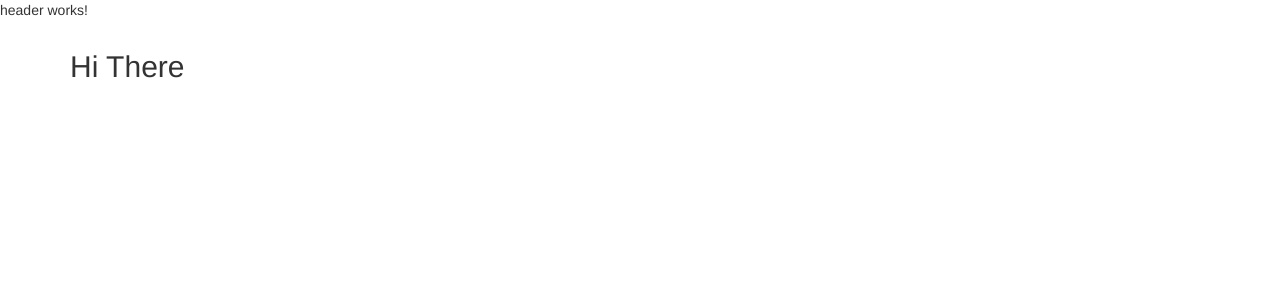
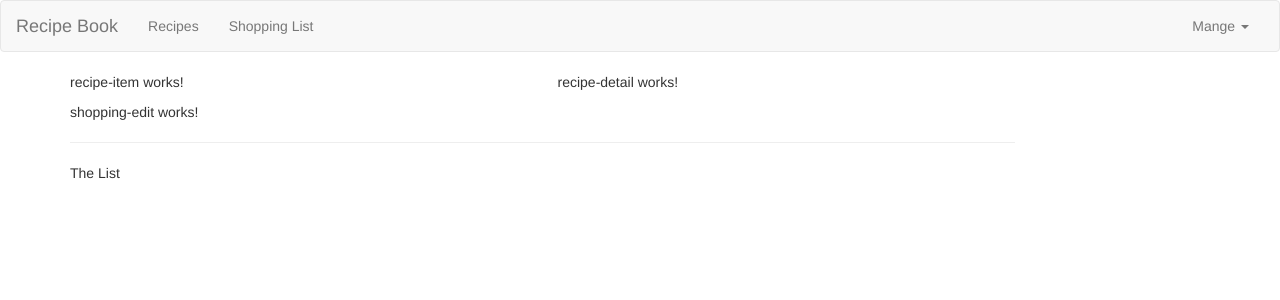
Before and after one commit to musabahallah/ng-recipe-app, an Angular app: page / in a window 1280 px wide. Shown: the top 300 px of the page. Built offline with nearby package versions, Linux system fonts and the light colour scheme.

Commit message:
Adding Navbar

```diff
--- a/src/app/app.component.html
+++ b/src/app/app.component.html
@@ -2,7 +2,8 @@
 <div class="container">
   <div class="row">
     <div class="col-md-12">
-      <h2>Hi There </h2>
+      <app-recipes></app-recipes>
+      <app-shopping-list></app-shopping-list>
     </div>
   </div>
 </div>
--- a/src/app/header/header.component.html
+++ b/src/app/header/header.component.html
@@ -1 +1,47 @@
-<p>header works!</p>
+<nav class="navbar navbar-default">
+  <div class="container-fluid">
+    <!-- BRAND -->
+    <div class="navbar-header">
+      <button
+        type="button"
+        class="navbar-toggle collapsed"
+        data-toggle="collapse"
+        data-target="#alignment-example"
+        aria-expanded="false"
+      >
+        <span class="sr-only">Toggle navigation</span>
+        <span class="icon-bar"></span>
+        <span class="icon-bar"></span>
+        <span class="icon-bar"></span>
+      </button>
+      <a class="navbar-brand" href="#">Recipe Book</a>
+    </div>
+
+    <!-- COLLAPSIBLE NAVBAR -->
+    <div class="collapse navbar-collapse" id="alignment-example">
+      <!-- Links -->
+      <ul class="nav navbar-nav">
+        <li><a href="#">Recipes</a></li>
+        <li><a href="#">Shopping List</a></li>
+      </ul>
+      <ul class="nav navbar-nav navbar-right">
+        <li class="dropdown">
+          <a
+            href="#"
+            class="dropdown-toggle"
+            data-toggle="dropdown"
+            role="button"
+            aria-haspopup="true"
+            aria-expanded="false"
+            >Mange <span class="caret"></span
+          ></a>
+          <ul class="dropdown-menu" aria-labelledby="about-us">
+            <li><a href="#">Our Story</a></li>
+            <li><a href="#">Our Team</a></li>
+            <li><a href="#">Contact Us</a></li>
+          </ul>
+        </li>
+      </ul>
+    </div>
+  </div>
+</nav>
--- a/src/app/recipes/recipe-list/recipe-list.component.html
+++ b/src/app/recipes/recipe-list/recipe-list.component.html
@@ -1 +1 @@
-<p>recipe-list works!</p>
+<app-recipe-item></app-recipe-item>
--- a/src/app/recipes/recipes.component.html
+++ b/src/app/recipes/recipes.component.html
@@ -1 +1,8 @@
-<p>recipes works!</p>
+<div class="row">
+  <div class="col-md-5">
+    <app-recipe-list></app-recipe-list>
+  </div>
+  <div class="col-md-7">
+    <app-recipe-detail></app-recipe-detail>
+  </div>
+</div>
--- a/src/app/shopping-list/shopping-list.component.html
+++ b/src/app/shopping-list/shopping-list.component.html
@@ -1 +1,7 @@
-<p>shopping-list works!</p>
+<div class="row">
+  <div class="col-xs-10">
+    <app-shopping-edit></app-shopping-edit>
+    <hr>
+    <p>The List</p>
+  </div>
+</div>
```
